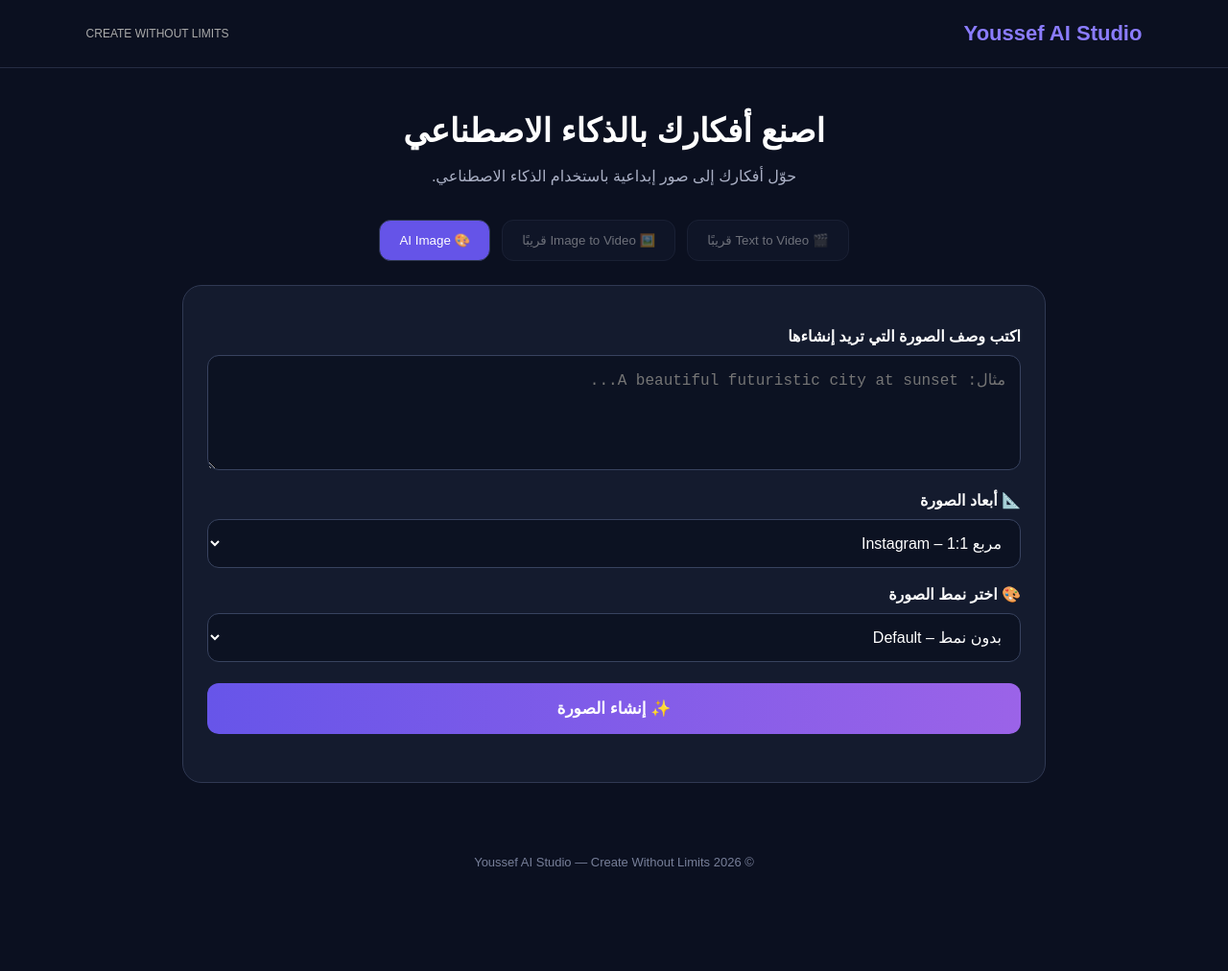
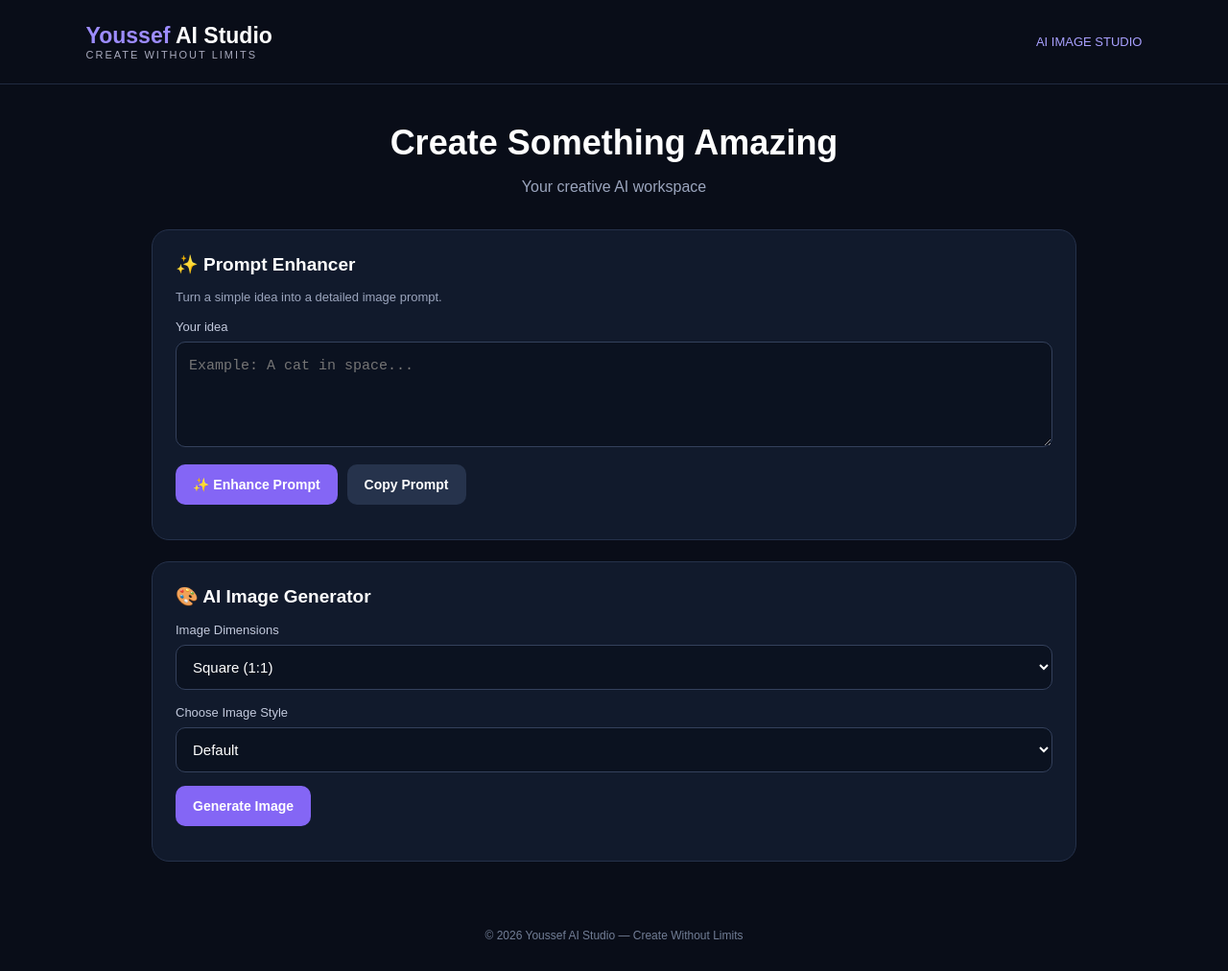
Before and after one commit to kiryabokiry-star/youssef-ai-studio, a plain HTML site: page index.html in a window 1280 px wide. Shown: the whole page at 96% size. Before the commit the page ends 936 px from the top, so only its background shows below. Drawn offline with Linux system fonts and the light colour scheme.

Commit message:
Update index.html

```diff
--- a/index.html
+++ b/index.html
@@ -1,256 +1,230 @@
 
 <!DOCTYPE html>
-<html lang="ar" dir="rtl">
+<html lang="en">
 <head>
 <meta charset="UTF-8">
 <meta name="viewport" content="width=device-width, initial-scale=1.0">
 <title>Youssef AI Studio</title>
-
 <style>
-*{box-sizing:border-box;margin:0;padding:0}
-
+*{box-sizing:border-box}
 body{
-font-family:Arial,sans-serif;
-background:#0b1020;
-color:#fff;
-min-height:100vh;
+ margin:0;background:#090d18;color:#fff;
+ font-family:Arial,sans-serif;min-height:100vh;
 }
-
 header{
-padding:22px 7%;
-display:flex;
-justify-content:space-between;
-align-items:center;
-border-bottom:1px solid #252c42;
+ padding:24px 7%;border-bottom:1px solid #202a40;
+ display:flex;justify-content:space-between;align-items:center;
 }
-
-.logo{font-size:22px;font-weight:bold;color:#8b7cff}
-.tag{color:#aaa;font-size:12px}
-
-main{
-width:92%;
-max-width:900px;
-margin:45px auto;
-text-align:center;
+.logo{font-size:23px;font-weight:bold;color:#9d8cff}
+.logo span{color:white}
+.tag{font-size:11px;color:#a8aabd;letter-spacing:2px}
+main{max-width:1000px;margin:40px auto;padding:0 18px}
+h1{text-align:center;font-size:36px;margin-bottom:8px}
+.subtitle{text-align:center;color:#9ba5bd;margin-bottom:35px}
+.panel{
+ background:#111a2c;border:1px solid #25314a;
+ border-radius:18px;padding:24px;margin-bottom:22px;
 }
-
-h1{font-size:34px;margin-bottom:14px}
-.subtitle{color:#aab0c5;margin-bottom:30px;line-height:1.8}
-
-.tools{
-display:flex;
-justify-content:center;
-flex-wrap:wrap;
-gap:12px;
-margin-bottom:25px;
+h2{font-size:19px;margin:0 0 15px}
+label{display:block;color:#c2c9dc;font-size:13px;margin:16px 0 8px}
+textarea,select{
+ width:100%;background:#0b1220;color:white;
+ border:1px solid #34415c;border-radius:10px;
+ padding:13px;font-size:15px;outline:none;
 }
-
-.tool{
-background:#171e33;
-border:1px solid #303953;
-color:white;
-padding:13px 20px;
-border-radius:12px;
+textarea{min-height:110px;resize:vertical;line-height:1.6}
+textarea:focus,select:focus{border-color:#9d8cff}
+button{
+ border:0;border-radius:10px;padding:13px 18px;
+ font-weight:bold;cursor:pointer;font-size:14px;
+ transition:.2s;
 }
-
-.tool.active{background:#6554e8}
-.tool:disabled{opacity:.4}
-
-.panel{
-background:#141b2e;
-border:1px solid #303953;
-border-radius:20px;
-padding:25px;
-text-align:right;
-}
-
-label{
-display:block;
-margin:18px 0 10px;
-font-weight:bold;
-}
-
-textarea,select{
-width:100%;
-padding:15px;
-border-radius:12px;
-border:1px solid #38435f;
-background:#0c1222;
-color:white;
-font-size:16px;
-outline:none;
-}
-
-textarea{min-height:120px;resize:vertical}
-textarea:focus,select:focus{border-color:#8878ff}
-
-.generate{
-width:100%;
-margin-top:22px;
-padding:16px;
-border:none;
-border-radius:12px;
-background:linear-gradient(90deg,#6755e9,#9b63e8);
-color:white;
-font-size:17px;
-font-weight:bold;
-cursor:pointer;
-}
-
-.generate:disabled{opacity:.6;cursor:wait}
-
-#status{
-text-align:center;
-margin-top:20px;
-color:#c4baff;
-line-height:1.8;
-overflow-wrap:anywhere;
-}
-
-#resultBox{margin-top:25px;text-align:center}
-
-#generatedImage{
-width:100%;
-max-width:650px;
-height:auto;
-border-radius:15px;
-display:block;
-margin:15px auto;
-}
-
-.download{
-display:inline-block;
-padding:12px 22px;
-background:#242e49;
-color:white;
-text-decoration:none;
-border-radius:10px;
-margin-top:10px;
-}
-
-footer{
-text-align:center;
-padding:30px;
-color:#777f99;
-font-size:13px;
-}
-
+button:hover{opacity:.88;transform:translateY(-1px)}
+.primary{background:#8466f5;color:white}
+.secondary{background:#26334c;color:white}
+.green{background:#167e68;color:white}
+button:disabled{opacity:.5;cursor:wait;transform:none}
+.buttons{display:flex;gap:10px;flex-wrap:wrap;margin-top:14px}
+.grid{display:grid;grid-template-columns:1fr 1fr;gap:15px}
+.result{display:none;margin-top:20px}
+.result img{width:100%;border-radius:12px;display:block}
+.status{color:#aab4cc;font-size:13px;margin-top:12px;line-height:1.6}
+footer{text-align:center;color:#727e96;padding:30px;font-size:12px}
 @media(max-width:600px){
-h1{font-size:27px}
-main{margin-top:30px}
+ header{padding:18px}
+ h1{font-size:28px}
  .panel{padding:17px}
+ .grid{grid-template-columns:1fr}
+ .buttons button{flex:1}
 }
 </style>
 </head>
-
 <body>
 
 <header>
-<div class="logo">Youssef AI Studio</div>
+ <div>
+  <div class="logo">Youssef <span>AI Studio</span></div>
   <div class="tag">CREATE WITHOUT LIMITS</div>
+ </div>
+ <div style="color:#a9a1ff;font-size:13px">AI IMAGE STUDIO</div>
 </header>
 
 <main>
+ <h1>Create Something Amazing</h1>
+ <p class="subtitle">Your creative AI workspace</p>
 
-<h1>اصنع أفكارك بالذكاء الاصطناعي</h1>
-
-<p class="subtitle">
-حوّل أفكارك إلى صور إبداعية باستخدام الذكاء الاصطناعي.
+ <section class="panel">
+  <h2>✨ Prompt Enhancer</h2>
+  <p style="color:#9ba5bd;font-size:13px">
+   Turn a simple idea into a detailed image prompt.
   </p>
 
-<div class="tools">
-<button class="tool" disabled>🎬 Text to Video قريبًا</button>
-<button class="tool" disabled>🖼️ Image to Video قريبًا</button>
-<button class="tool active">🎨 AI Image</button>
+  <label for="prompt">Your idea</label>
+  <textarea id="prompt" placeholder="Example: A cat in space..."></textarea>
+
+  <div class="buttons">
+   <button class="primary" id="enhanceBtn" onclick="enhancePrompt()">
+    ✨ Enhance Prompt
+   </button>
+   <button class="secondary" onclick="copyPrompt()">
+    Copy Prompt
+   </button>
   </div>
 
+  <div id="enhancedBox" style="display:none;margin-top:20px">
+   <label>Enhanced Prompt</label>
+   <textarea id="enhancedPrompt" readonly></textarea>
+   <div class="buttons">
+    <button class="green" onclick="useEnhanced()">Use This Prompt</button>
+    <button class="secondary" onclick="copyEnhanced()">Copy Enhanced</button>
+   </div>
+  </div>
+  <div class="status" id="enhanceStatus"></div>
+ </section>
+
  <section class="panel">
+  <h2>🎨 AI Image Generator</h2>
 
-<label for="prompt">اكتب وصف الصورة التي تريد إنشاءها</label>
-
-<textarea
-id="prompt"
-placeholder="مثال: A beautiful futuristic city at sunset..."
-></textarea>
-
-<label for="ratio">📐 أبعاد الصورة</label>
-
+  <label for="ratio">Image Dimensions</label>
   <select id="ratio">
-<option value="square">مربع 1:1 – Instagram</option>
-<option value="portrait">طولي 9:16 – TikTok & Reels</option>
-<option value="landscape">عرضي 16:9 – YouTube</option>
+   <option value="square">Square (1:1)</option>
+   <option value="portrait">Portrait (9:16)</option>
+   <option value="landscape">Landscape (16:9)</option>
   </select>
 
-<label for="style">🎨 اختر نمط الصورة</label>
-
+  <label for="style">Choose Image Style</label>
   <select id="style">
-<option value="none">بدون نمط – Default</option>
-<option value="realistic">واقعي – Realistic</option>
-<option value="anime">أنيمي – Anime</option>
-<option value="cinematic">سينمائي – Cinematic</option>
-<option value="3d">ثلاثي الأبعاد – 3D</option>
-<option value="watercolor">ألوان مائية – Watercolor</option>
-<option value="oil">رسم زيتي – Oil Painting</option>
-<option value="vector">فيكتور – Vector Art</option>
-<option value="cyberpunk">سايبربانك – Cyberpunk</option>
-<option value="pixel">بيكسل آرت – Pixel Art</option>
-<option value="fantasy">فانتازيا – Fantasy</option>
-<option value="retro">ريترو – Retro</option>
-<option value="comic">كوميكس – Comic</option>
+   <option value="none">Default</option>
+   <option value="realistic">Realistic</option>
+   <option value="anime">Anime</option>
+   <option value="cinematic">Cinematic</option>
+   <option value="3d">3D Render</option>
+   <option value="watercolor">Watercolor</option>
+   <option value="oil">Oil Painting</option>
+   <option value="vector">Vector Art</option>
+   <option value="cyberpunk">Cyberpunk</option>
+   <option value="pixel">Pixel Art</option>
+   <option value="fantasy">Fantasy</option>
+   <option value="retro">Retro</option>
+   <option value="comic">Comic Book</option>
   </select>
 
-<button class="generate" id="generateBtn" type="button">
-✨ إنشاء الصورة
+  <div class="buttons">
+   <button class="primary" id="generateBtn" onclick="generateImage()">
+    Generate Image
    </button>
+  </div>
 
-<div id="status" aria-live="polite"></div>
+  <div class="status" id="imageStatus"></div>
 
-<div id="resultBox"></div>
-
+  <div class="result" id="result">
+   <img id="generatedImage" alt="Generated AI image">
+   <div class="buttons">
+    <button class="green" onclick="downloadImage()">Download Image</button>
+   </div>
+  </div>
  </section>
 </main>
 
-<footer>
-© 2026 Youssef AI Studio — Create Without Limits
-</footer>
+<footer>© 2026 Youssef AI Studio — Create Without Limits</footer>
 
 <script>
-const WORKER_URL =
-'https://youssef-ai-studio-api.kiryabokiry.workers.dev';
+const API_URL = "https://youssef-ai-studio-api.kiryabokiry.workers.dev";
 
-const promptInput=document.getElementById('prompt');
-const ratioInput=document.getElementById('ratio');
-const styleInput=document.getElementById('style');
-const statusBox=document.getElementById('status');
-const generateBtn=document.getElementById('generateBtn');
-const resultBox=document.getElementById('resultBox');
+function enhancePrompt(){
+ const input=document.getElementById("prompt").value.trim();
+ const status=document.getElementById("enhanceStatus");
+ const btn=document.getElementById("enhanceBtn");
 
-let currentImageUrl=null;
-
-generateBtn.addEventListener('click',generate);
-
-async function generate(){
-
-const prompt=promptInput.value.trim();
-const ratio=ratioInput.value;
-const style=styleInput.value;
-
-if(!prompt){
-statusBox.textContent='اكتب وصف الصورة أولاً.';
-promptInput.focus();
+ if(!input){
+  status.textContent="Please enter your idea first.";
   return;
  }
 
-generateBtn.disabled=true;
-generateBtn.textContent='⏳ جاري إنشاء الصورة...';
-statusBox.textContent='جاري إنشاء صورتك، انتظر قليلاً...';
-resultBox.innerHTML='';
+ btn.disabled=true;
+ btn.textContent="Enhancing...";
+ status.textContent="Improving your prompt...";
+
+ // Local prompt enhancement: no additional API or paid service.
+ const details =
+ ", highly detailed composition, beautiful lighting, rich colors, " +
+ "professional quality, carefully designed background, sharp focus, " +
+ "intricate details, visually stunning artwork";
+
+ const enhanced = input + details;
+
+ document.getElementById("enhancedPrompt").value=enhanced;
+ document.getElementById("enhancedBox").style.display="block";
+
+ status.textContent="Your enhanced prompt is ready!";
+ btn.disabled=false;
+ btn.textContent="✨ Enhance Prompt";
+}
+
+function useEnhanced(){
+ const enhanced=document.getElementById("enhancedPrompt").value;
+ document.getElementById("prompt").value=enhanced;
+ document.getElementById("prompt").scrollIntoView({behavior:"smooth",block:"center"});
+ document.getElementById("imageStatus").textContent="Enhanced prompt added. Ready to generate!";
+}
+
+async function copyPrompt(){
+ const value=document.getElementById("prompt").value;
+ if(!value.trim())return alert("Enter a prompt first.");
+ await navigator.clipboard.writeText(value);
+ alert("Prompt copied!");
+}
+
+async function copyEnhanced(){
+ const value=document.getElementById("enhancedPrompt").value;
+ if(!value)return;
+ await navigator.clipboard.writeText(value);
+ alert("Enhanced prompt copied!");
+}
+
+async function generateImage(){
+ const prompt=document.getElementById("prompt").value.trim();
+ const ratio=document.getElementById("ratio").value;
+ const style=document.getElementById("style").value;
+ const btn=document.getElementById("generateBtn");
+ const status=document.getElementById("imageStatus");
+ const result=document.getElementById("result");
+ const img=document.getElementById("generatedImage");
+
+ if(!prompt){
+  status.textContent="Please enter an image description.";
+  return;
+ }
+
+ btn.disabled=true;
+ btn.textContent="Generating...";
+ status.textContent="Creating your image. Please wait...";
+ result.style.display="none";
 
  try{
-
-const response=await fetch(WORKER_URL,{
-method:'POST',
-headers:{'Content-Type':'application/json'},
+  const response=await fetch(API_URL,{
+   method:"POST",
+   headers:{"Content-Type":"application/json"},
    body:JSON.stringify({
     prompt:prompt,
     ratio:ratio,
@@ -259,55 +233,40 @@ style:style
   });
 
   if(!response.ok){
-const errorText=await response.text();
-throw new Error(
-'خطأ من الخادم ('+response.status+'): '+errorText.slice(0,250)
-);
-}
-
-const contentType=response.headers.get('Content-Type')||'';
-
-if(!contentType.startsWith('image/')){
-throw new Error('الخادم لم يُرجع ملف صورة.');
+   let message="Image generation failed: "+response.status;
+   try{
+    const error=await response.json();
+    if(error.details)message+=" — "+error.details;
+    else if(error.error)message+=" — "+error.error;
+   }catch(e){}
+   throw new Error(message);
   }
 
   const blob=await response.blob();
+  const imageURL=URL.createObjectURL(blob);
+  img.src=imageURL;
+  result.style.display="block";
+  status.textContent="Your image is ready!";
+  result.scrollIntoView({behavior:"smooth",block:"start"});
 
-if(currentImageUrl){
-URL.revokeObjectURL(currentImageUrl);
+ }catch(error){
+  status.textContent="Error: "+error.message;
+ }finally{
+  btn.disabled=false;
+  btn.textContent="Generate Image";
+ }
 }
 
-currentImageUrl=URL.createObjectURL(blob);
-
-const image=document.createElement('img');
-image.id='generatedImage';
-image.src=currentImageUrl;
-image.alt=prompt;
-
-const download=document.createElement('a');
-download.className='download';
-download.href=currentImageUrl;
-download.download='youssef-ai-image.png';
-download.textContent='⬇️ تحميل الصورة';
-
-resultBox.appendChild(image);
-resultBox.appendChild(download);
-
-statusBox.textContent='تم إنشاء الصورة بنجاح! 🎉';
-
-}catch(error){
-
-console.error(error);
-statusBox.textContent='لم تنجح العملية: '+error.message;
-
-}finally{
-
-generateBtn.disabled=false;
-generateBtn.textContent='✨ إنشاء الصورة';
-
-}
+function downloadImage(){
+ const img=document.getElementById("generatedImage");
+ if(!img.src)return;
+ const link=document.createElement("a");
+ link.href=img.src;
+ link.download="youssef-ai-image.png";
+ document.body.appendChild(link);
+ link.click();
+ link.remove();
 }
 </script>
-
 </body>
 </html>
```
Lines whose indentation alone changed are shown as unchanged.
